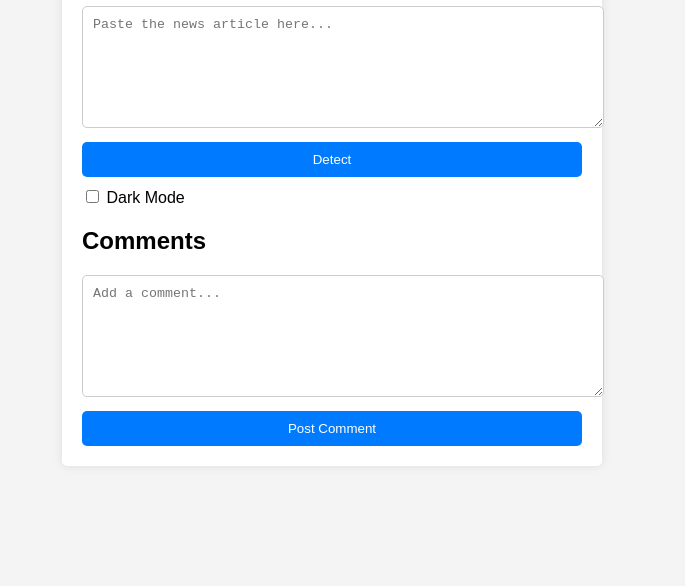
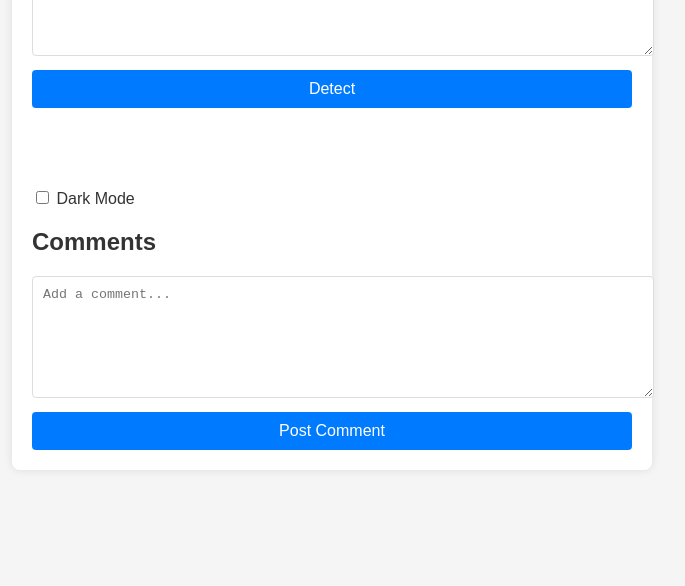
Before and after one commit to Aravindhan7malai/Fake-News-Detector, a plain HTML site: page index.html in a window 1280 px wide. Shown: the part 214-800 px from the top of the page, without its empty margins (308-993 px from the left). Drawn offline with Linux system fonts and the light colour scheme.

Commit message:
Update style.css

```diff
--- a/style.css
+++ b/style.css
@@ -1,42 +1,96 @@
+/* Base Styles */
 body {
     font-family: Arial, sans-serif;
-    background-color: #f4f4f4;
+    background-color: #f5f5f5;
+    color: #333;
     margin: 0;
     padding: 0;
-    display: flex;
-    justify-content: center;
-    align-items: center;
-    height: 100vh;
 }
+
 .container {
-    background: #fff;
+    width: 90%;
+    max-width: 600px;
+    margin: 50px auto;
     padding: 20px;
-    border-radius: 5px;
+    background-color: #fff;
+    border-radius: 8px;
     box-shadow: 0 0 10px rgba(0, 0, 0, 0.1);
-    max-width: 500px;
-    width: 100%;
 }
+
+h1 {
+    text-align: center;
+    margin-bottom: 20px;
+}
+
 textarea {
     width: 100%;
     height: 100px;
+    margin-bottom: 10px;
     padding: 10px;
-    margin-bottom: 10px;
-    border: 1px solid #ccc;
-    border-radius: 5px;
+    border: 1px solid #ddd;
+    border-radius: 4px;
 }
+
 button {
+    display: block;
     width: 100%;
     padding: 10px;
-    background: #007bff;
+    background-color: #007bff;
     color: #fff;
     border: none;
-    border-radius: 5px;
+    border-radius: 4px;
     cursor: pointer;
+    font-size: 16px;
 }
+
 button:hover {
-    background: #0056b3;
+    background-color: #0056b3;
 }
-#result {
-    margin-top: 10px;
+
+#result, #score {
+    margin-top: 20px;
+    font-size: 18px;
+    text-align: center;
+    padding: 10px;
+    border-radius: 4px;
+    color: #fff;
+}
+
+#score {
     font-weight: bold;
 }
+
+/* Dark Mode Styles */
+body.dark-mode {
+    background-color: #181818;
+    color: #ccc;
+}
+
+body.dark-mode .container {
+    background-color: #242424;
+    box-shadow: 0 0 10px rgba(0, 0, 0, 0.5);
+}
+
+body.dark-mode textarea {
+    background-color: #333;
+    color: #ccc;
+    border-color: #555;
+}
+
+body.dark-mode button {
+    background-color: #444;
+    color: #fff;
+}
+
+body.dark-mode button:hover {
+    background-color: #666;
+}
+
+/* Score Background Colors */
+#score.fake {
+    background-color: #ff4d4d; /* Red for fake */
+}
+
+#score.real {
+    background-color: #4caf50; /* Green for real */
+}
```
